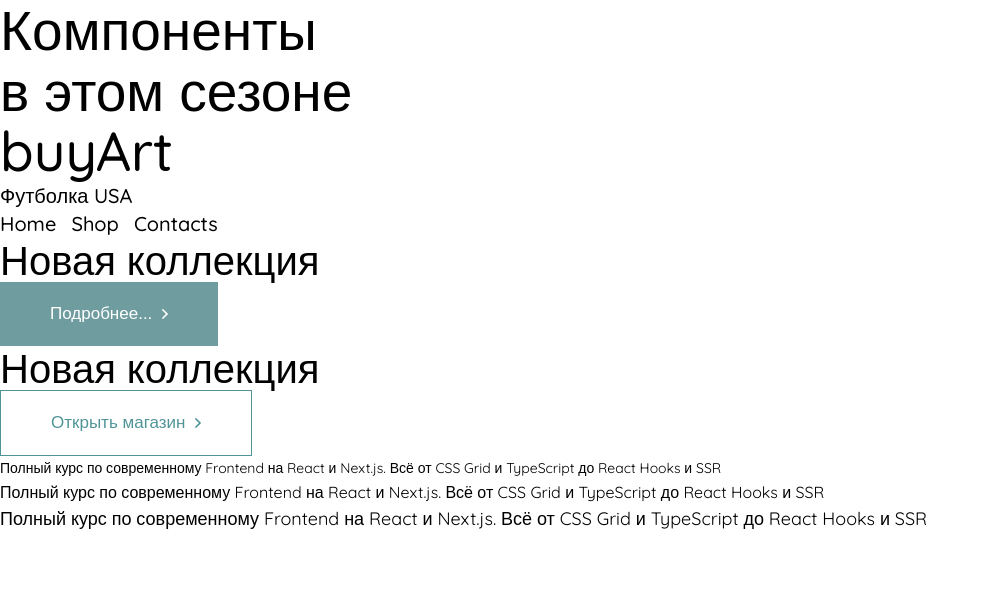
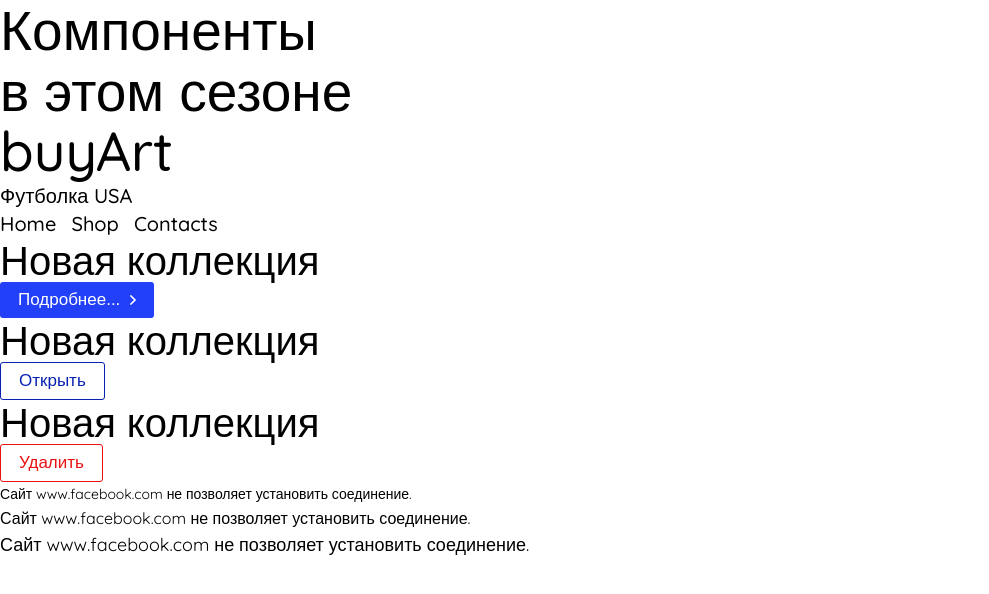
Before and after one commit to RazmikUnanyan/buy-art-web, a Next.js app: page / in a window 1280 px wide. Shown: the top 594 px of the page, without its empty margins (0-989 px from the left). Built offline with nearby package versions, Linux system fonts and the light colour scheme.

Commit message:
feat: appearance="important"

```diff
--- a/components/Button/Button.module.css
+++ b/components/Button/Button.module.css
@@ -2,7 +2,8 @@
 	display: inline-block;
 
 	box-sizing: border-box;
-	padding: 22px 50px;
+	border-radius: 3px;
+	padding: 8px 18px;
 
 	cursor: pointer;
 	transition: all 0.5s;
@@ -33,6 +34,17 @@
 	background-color: var(--primary-ligth);
 }
 
+.important {
+	color: var(--secondary);
+	border: 1px solid var(--secondary);
+	background-color: var(--white);
+}
+
+.important:hover {
+	color: var(--white);
+	background-color: var(--secondary);
+}
+
 .arrow {
 	display: inline-block;
 
@@ -50,7 +62,8 @@
 }
 
 .primary svg,
-.ghost:hover svg {
+.ghost:hover svg,
+.important:hover svg {
 	fill: var(--white);
 }
 
--- a/components/Button/Button.props.ts
+++ b/components/Button/Button.props.ts
@@ -1,7 +1,7 @@
 import {ButtonHTMLAttributes, DetailedHTMLProps, ReactNode} from "react";
 
 export interface ButtonProps extends DetailedHTMLProps<ButtonHTMLAttributes<HTMLButtonElement>, HTMLButtonElement> {
-    appearance: "primary" | "ghost"
+    appearance: "primary" | "ghost" | "important"
     children: ReactNode;
     arrow?: "right" | "down" | "none"
 }
--- a/components/Button/Button.tsx
+++ b/components/Button/Button.tsx
@@ -10,6 +10,7 @@ const Button = ({arrow = "none", appearance, children, ...props}: ButtonProps):
             className={cn(style.button, {
                 [style.primary]: appearance === "primary",
                 [style.ghost]: appearance === "ghost",
+                [style.important]: appearance === "important",
             })}
             {...props}
         >
--- a/pages/index.tsx
+++ b/pages/index.tsx
@@ -23,26 +23,21 @@ export default function Home(): JSX.Element {
                 Подробнее...
             </Button>
             <Htag tag="h2">Новая коллекция</Htag>
-            <Button onClick={() => setOpen(prev => !prev)} appearance="ghost" arrow={open ? "down" : "right"}>
-                Открыть магазин
+            <Button onClick={() => setOpen(prev => !prev)} appearance="ghost">
+                Открыть
+            </Button>
+            <Htag tag="h2">Новая коллекция</Htag>
+            <Button appearance="important">
+                Удалить
             </Button>
             <P size="s">
-                Полный курс по современному
-                Frontend на React и
-                Next.js. Всё от CSS Grid и
-                TypeScript до React Hooks и SSR
+                Сайт www.facebook.com не позволяет установить соединение.
             </P>
             <P size="m">
-                Полный курс по современному
-                Frontend на React и
-                Next.js. Всё от CSS Grid и
-                TypeScript до React Hooks и SSR
+                Сайт www.facebook.com не позволяет установить соединение.
             </P>
             <P size="l">
-                Полный курс по современному
-                Frontend на React и
-                Next.js. Всё от CSS Grid и
-                TypeScript до React Hooks и SSR
+                Сайт www.facebook.com не позволяет установить соединение.
             </P>
         </div>
     )
--- a/styles/globals.css
+++ b/styles/globals.css
@@ -21,8 +21,8 @@ a {
 :root {
 	--black: #000;
 	--white: #FFF;
-	--primary: #509498;
-	--primary-ligth: #6E9C9F;
-	--secondary: #C3C0FF;
+	--primary: #0721B1;
+	--primary-ligth: #2140F8;
+	--secondary: #EA1010;
 	--font-family: "Quicksand", sans-serif;
 }
```
